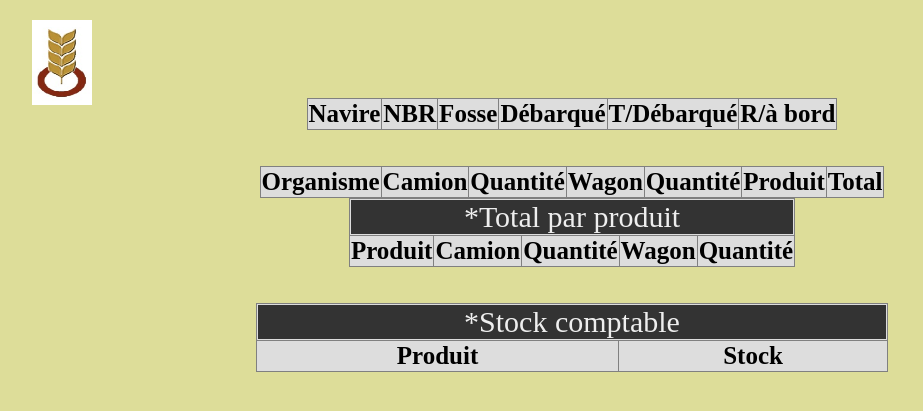
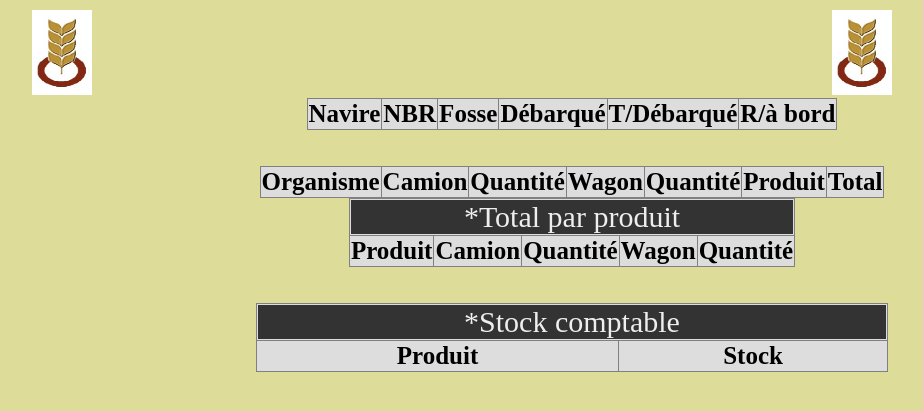
Before and after one commit to joehamza/backen, a PHP site: page / in a window 1280 px wide. Shown: the top 411 px of the page, without its empty margins (68-991 px from the left). Run offline with PHP 8.4, Linux system fonts and the light colour scheme; data that the repository does not hold is empty.

Commit message:
Update index.php

```diff
--- a/index.php
+++ b/index.php
@@ -28,7 +28,8 @@ transform:translateX(0);
 </style>
 <div class="h">
 <div class="aaa"><em class="txt">UCA DE SKIKDA</em></div></div></div>
-<img src="11.jpg"  style="width: 60px; height: 85px; position:absolute; left:100px;top:20px;" />
+<img src="11.jpg"  style="width: 60px; height: 85px; position:absolute; left:100px;top:10px;" />
+<img src="11.jpg"  style="width: 60px; height: 85px; position:absolute; left:900px;top:10px;" />
 <br><br><br><br><br>
 <?php
 $entree = json_decode(file_get_contents("essai/api/sortot.json"));
```
